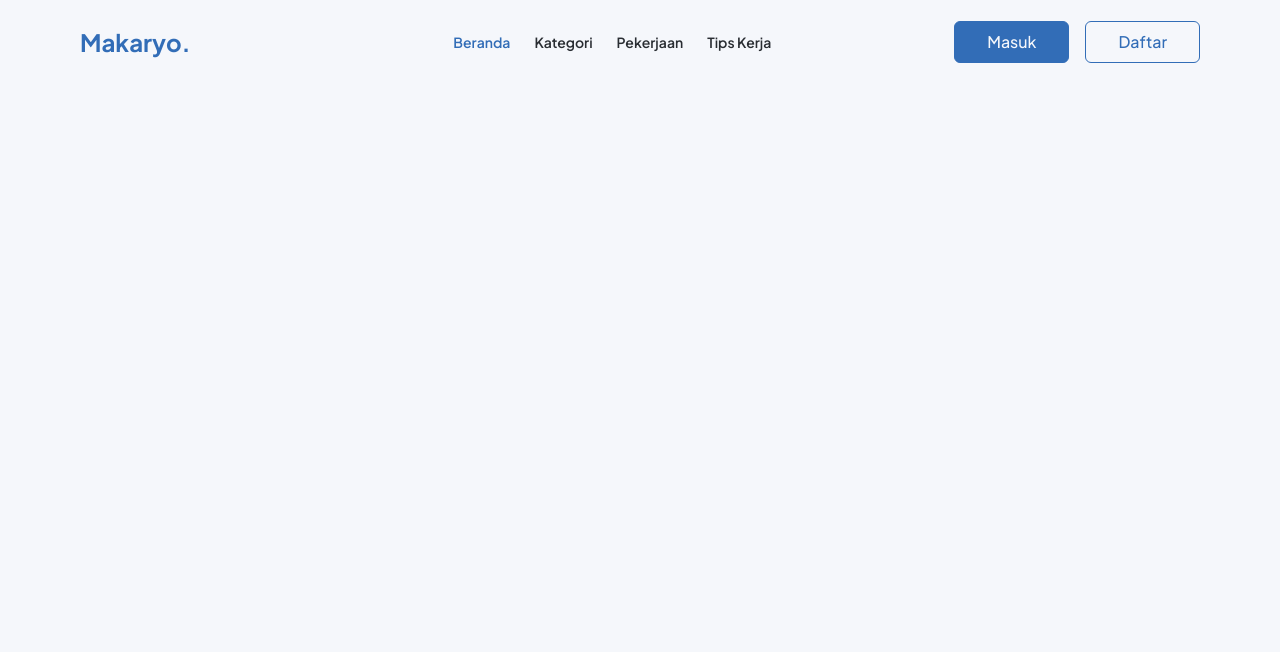
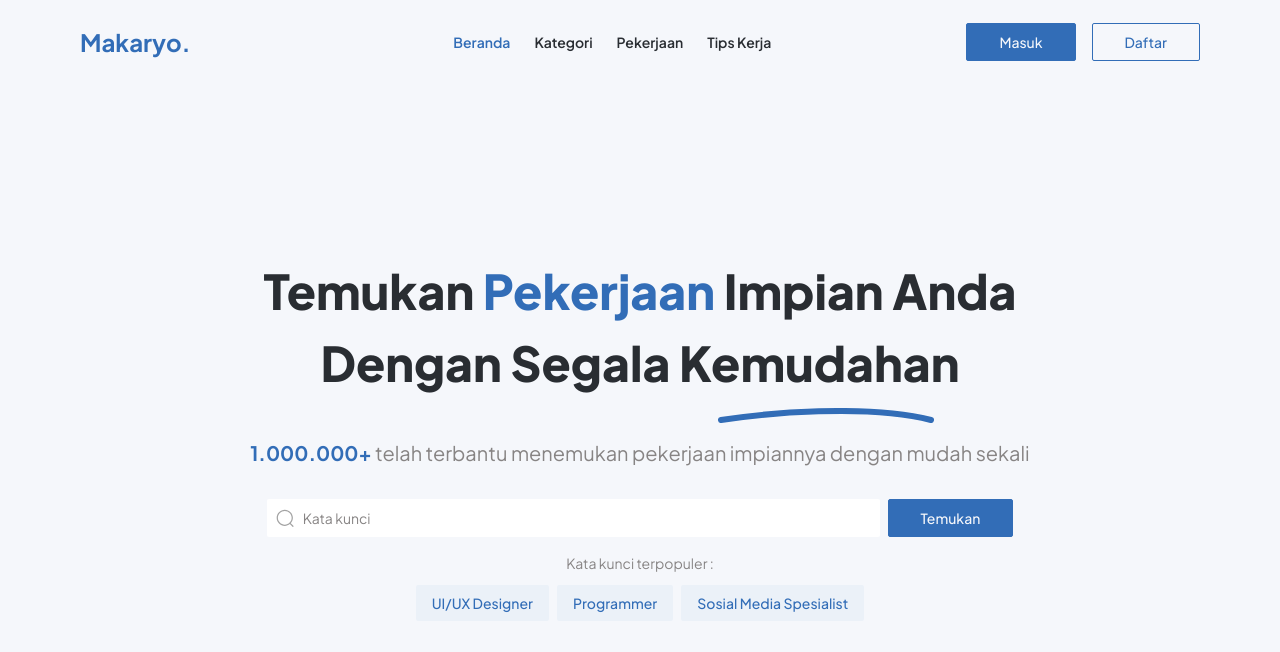
Before and after one commit to mhnasrullah/makaryo, a React (Vite) app: page / in a window 1280 px wide. Shown: the top 652 px of the page. Built offline with nearby package versions, Linux system fonts and the light colour scheme.

Commit message:
d:navbar p:header

```diff
--- a/src/App.tsx
+++ b/src/App.tsx
@@ -1,3 +1,4 @@
+import Header from "./sections/Header"
 import Navbar from "./sections/Navbar"
 
 function App() {
@@ -5,6 +6,7 @@ function App() {
   return (
     <>
       <Navbar/>
+      <Header/>
     </>
   )
 }
--- a/src/components/Button.tsx
+++ b/src/components/Button.tsx
@@ -1,23 +1,36 @@
-import { FC, PropsWithChildren } from "react"
+import { ComponentPropsWithRef, FC, PropsWithChildren } from "react"
 
-interface Props {
-    type : "primary" | "secondary",
+interface Props extends ComponentPropsWithRef<"button"> {
+    mode : "primary" | "secondary" | "listKeyword",
     className? : string
 }
-const Button : FC<PropsWithChildren<Props>> = ({children,type,className}) => {
+const Button : FC<PropsWithChildren<Props>> = ({children,mode,className,...props}) => {
 
     let styleType : string;
 
-    switch (type) {
+    if(mode === "listKeyword"){
+        return (
+            <button
+            className={`py-2 bg-lightBlue font-medium text-blue px-4 rounded-sm text-sm ${className ? className : ' '}`}
+            {...props}>{children}</button>
+        )
+    }
+
+    switch (mode) {
         case "primary" :
             styleType = "bg-blue border-blue text-white";
             break;
         case "secondary" :
-            styleType = "bg-transparent border-blue text-blue"
+            styleType = "bg-transparent border-blue text-blue";
+            break;
+        default : styleType = " "
     }
 
     return (
-        <button className={`${styleType} font-medium px-8 border-[1.5px] py-2 rounded-md ${className ? className : " "}`}>{children}</button>
+        <button
+        className={`${styleType} font-medium px-8 border-[1.5px] py-2 rounded-sm text-sm ${className ? className : " "}`}
+        {...props}
+        >{children}</button>
     )
 }
 
--- /dev/null
+++ b/src/components/Input.tsx
@@ -0,0 +1,21 @@
+import {FC} from 'react'
+
+interface Props extends React.ComponentPropsWithRef<"input">{
+    searchIcons? : boolean,
+    full? : boolean
+}
+
+const Input:FC<Props> = ({searchIcons,full,className,...props}) => {
+    return (
+        <div className={`flex ${full ? 'w-full' : ' '} p-2 rounded-sm bg-pureWhite ${className ? className : " "}`}>
+            {searchIcons && (
+                <img src={"/assets/icons/Search.svg"} className="w-5 mr-2" alt="search" />
+            )}
+            <input
+            className='outline-none placeholder:text-gray text-sm w-full'
+            {...props}/>
+        </div>
+    )
+};
+
+export default Input
--- /dev/null
+++ b/src/components/Text.tsx
@@ -0,0 +1,25 @@
+import { FC, PropsWithChildren } from "react";
+
+interface Props {
+    _for : "BigText",
+    color : "black" | "white",
+    direction? : "left" | "center",
+    className? : string
+}
+
+const Text:FC<PropsWithChildren<Props>> = ({
+        _for,
+        direction = "left",
+        color,children,className
+    }) => {
+
+    const textColor = `text-${color}`
+
+    switch (_for){
+        case "BigText" : return <h1 className={`${textColor} text-4xl lg:text-5xl lg:leading-[1.5] leading-[1.5] font-black ${className ? className : " "}`}>{children}</h1>
+
+    }
+
+}
+
+export default Text
--- /dev/null
+++ b/src/sections/Header.tsx
@@ -0,0 +1,57 @@
+import React from 'react'
+import Box from '../components/Box'
+import Button from '../components/Button'
+import Input from '../components/Input'
+import Text from '../components/Text'
+
+const Header = () => {
+  return (
+    <section className='py-10'>
+        <Box className='min-h-screen flex flex-col justify-center items-center'>
+
+            {/* Text header n sub */}
+            <div className='relative lg:w-3/4 lg:mx-auto'>
+                <Text
+                className='md:text-center'
+                _for='BigText'
+                color='black'>Temukan <span className='text-blue'>Pekerjaan</span> Impian Anda Dengan Segala Kemudahan</Text>
+                <img className='absolute -bottom-2 right-[20%] md:right-[30%] lg:w-54 lg:right-[15%] lg:-bottom-6' src="/assets/decorations/textLine.svg"/>
+            </div>
+            <p className='text-gray mt-10 text-sm lg:text-xl'><span className='text-blue font-bold'>1.000.000+</span> telah terbantu menemukan pekerjaan impiannya  dengan mudah sekali</p>
+
+            <div className="w-full mt-8 md:w-3/4 lg:w-4/6">
+            {/* Search */}
+                <div className='flex flex-col w-full md:mx-auto lg:flex-row'>
+                    <Input
+                    full
+                    placeholder='Kata kunci'
+                    searchIcons/>
+                    <Button
+                    className='w-full lg:w-fit mt-2 lg:mt-0 lg:ml-2'
+                    type='button'
+                    mode='primary'>Temukan</Button>
+                </div>
+
+            {/* Keyworld */}
+                <div className='mt-4'>
+                    <p className='text-gray text-sm text-center'>Kata kunci terpopuler<span className='hidden md:inline'> :</span></p>
+                    <div className='flex flex-wrap justify-center mt-2'>
+                        <Button
+                        className='h-fit m-1'
+                        mode='listKeyword'>UI/UX Designer</Button>
+                        <Button
+                        className='h-fit m-1'
+                        mode='listKeyword'>Programmer</Button>
+                        <Button
+                        className='h-fit m-1'
+                        mode='listKeyword'>Sosial Media Spesialist</Button>
+                    </div>
+                </div>
+            </div>
+
+        </Box>
+    </section>
+  )
+}
+
+export default Header
--- a/src/sections/Navbar.tsx
+++ b/src/sections/Navbar.tsx
@@ -9,11 +9,11 @@ const AuthButton = () => {
         <>
             <Button
             className="w-full lg:w-fit lg:h-fit"
-            type="primary"
+            mode="primary"
             >Masuk</Button>
             <Button
             className="w-full mt-2 lg:mt-0 lg:w-fit lg:h-fit"
-            type="secondary"
+            mode="secondary"
             >Daftar</Button>
         </>
     )
@@ -24,7 +24,7 @@ const Navbar = () => {
     const [show,setShow] = useState(false);
 
     return (
-        <nav className="py-2">
+        <nav className={`py-2 fixed z-10 w-full ${show ? 'bg-white shadow-lg lg:shadow-none' : 'bg-transparent'}`}>
             <Box className="lg:grid lg:grid-cols-3">
                 {/* Left side n nav on mobile */}
                 <div className="flex justify-between items-center">
@@ -37,7 +37,7 @@ const Navbar = () => {
                     </button>
                 </div>
                 {/* middle side n content nav on mobile */}
-                <div className={`font-semibold text-sm flex-col lg:flex-row lg:space-y-0 lg:space-x-6 space-y-4 py-6 ${show ? 'flex' : 'hidden lg:flex'}`}>
+                <div className={`${show ? 'bg-white relative' : 'bg-transparent'} font-semibold text-sm flex-col lg:flex-row lg:space-y-0 lg:space-x-6 space-y-4 py-6 ${show ? 'flex' : 'hidden lg:flex'}`}>
                     <button className="text-blue">Beranda</button>
                     <button>Kategori</button>
                     <button>Pekerjaan</button>
--- a/tailwind.config.cjs
+++ b/tailwind.config.cjs
@@ -10,8 +10,9 @@ module.exports = {
       white : "#F5F7FB",
       blue : "#326DB7",
       black : "#292D32",
-      grey : "#878484",
+      gray : "#878484",
       pureWhite : "#FFFFFF",
+      lightBlue : "#EBF1F8",
       transparent : "#00000000"
     }
   },
```
Also changed, not shown: public/assets/decorations/textLine.svg (added), public/assets/icons/Search.svg (added).
